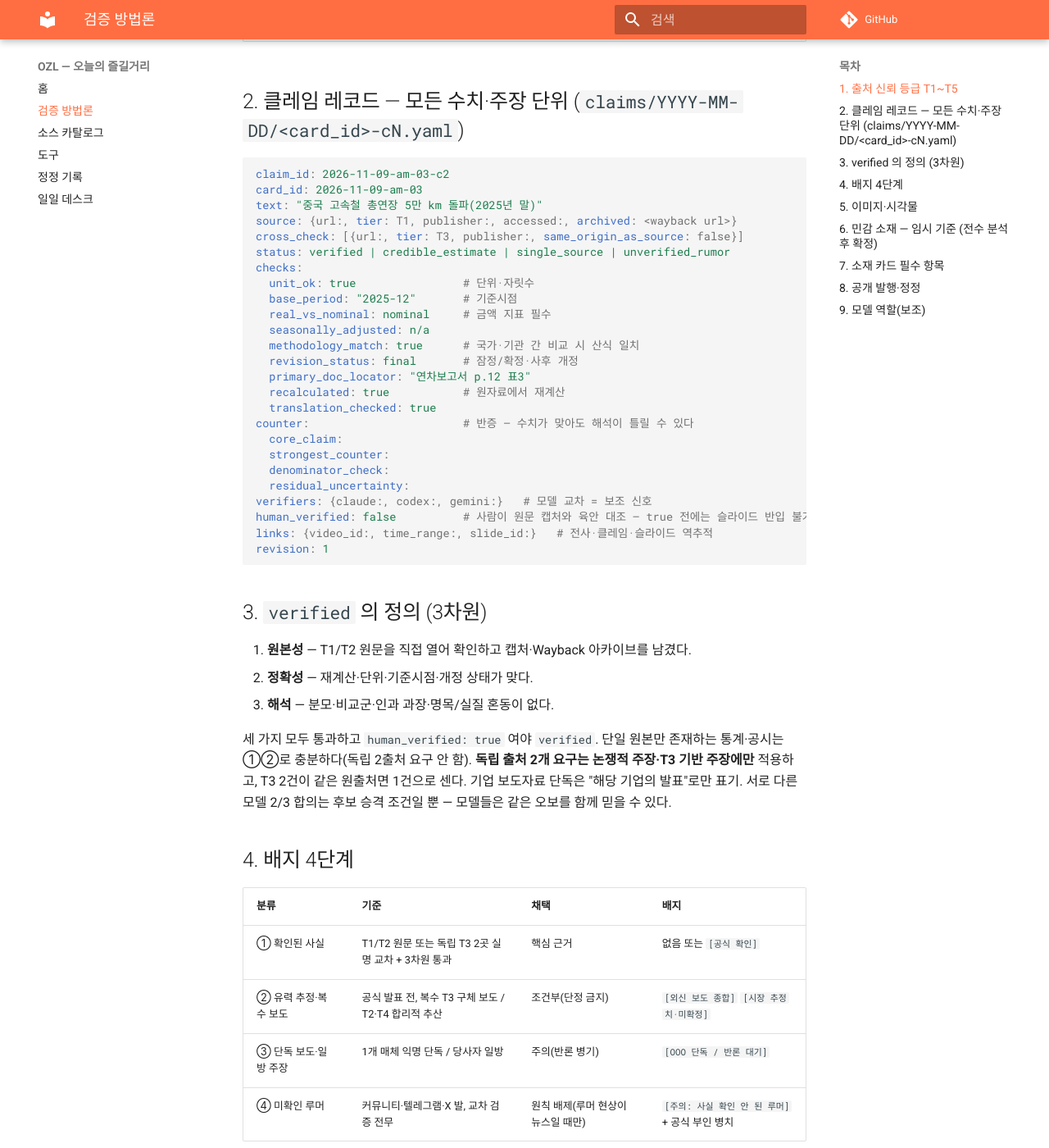
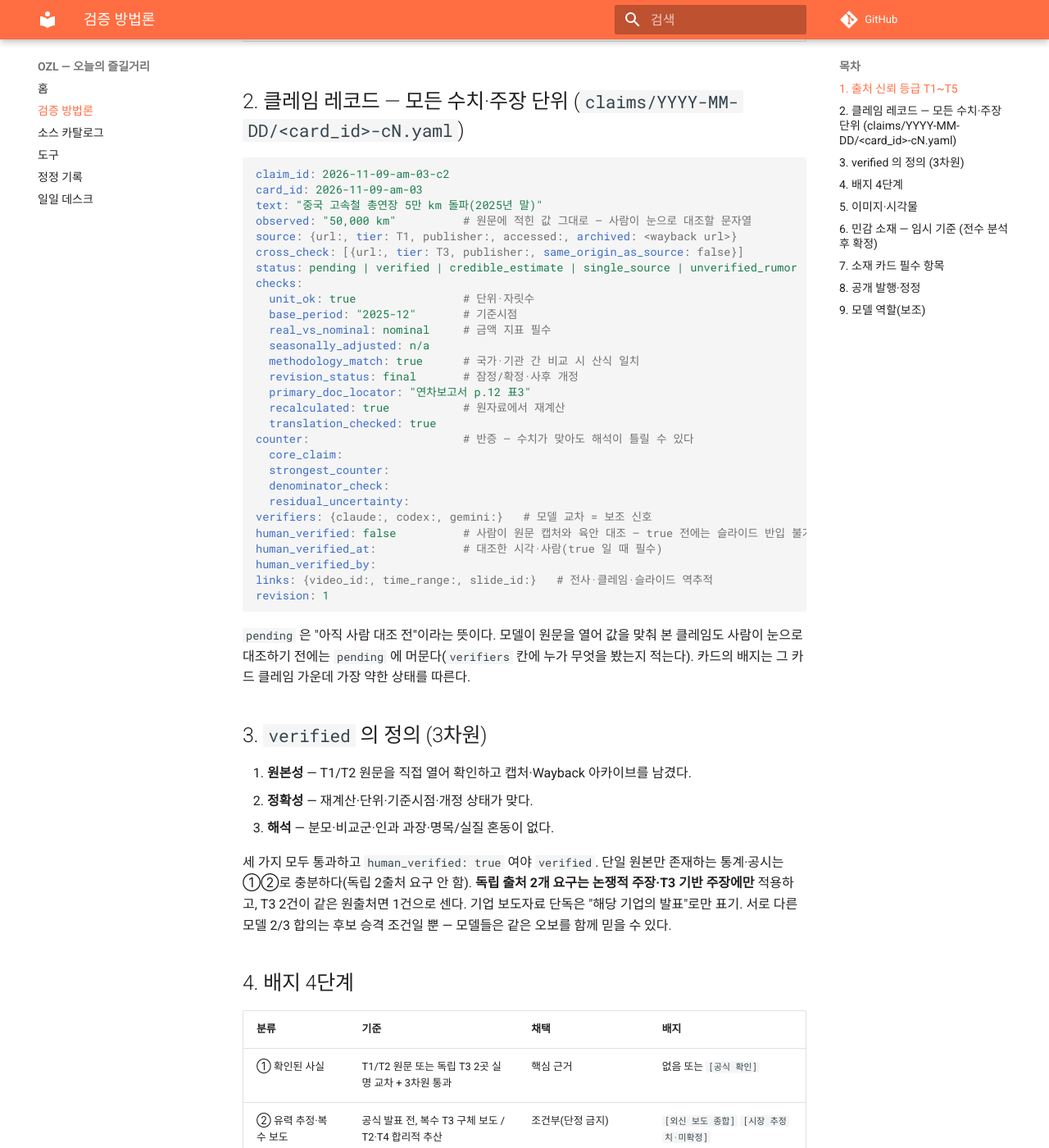
Before and after one commit to johyunbin/ozl, an MkDocs documentation site: the page built from docs/methodology.md, in a window 1280 px wide and 1400 px high, scrolled down 811 px. Shown: the whole window at 82% size. Built offline with MkDocs 1.6.1 and Material for MkDocs 9.7.7, drawn with Linux system fonts in a browser that asks for light colours; comment, search, counter and statistics services are not loaded; some of the changed text lies outside the part shown.

Commit message:
일일 데스크 2026-11-10 아침 — 첫 보고서(카드 6장 · 검증·승인 대기) + 방법론 보강
- daily/2026/11/2026-11-10_am.md: 발행본. 피드 46곳·사건 묶음 1,156개에서 카드 6장. 발행 승인 전이라 번호·분야·계기·상태만 싣는다
- docs/methodology.md: 클레임 상태 pending·원문 표기(observed)·사람 대조 기록 칸, 보고서 두 벌(전체본 비공개·발행본 공개) 규칙
- docs/index.md: 일일 데스크 링크

Co-Authored-By: Claude Fable 5.2 <noreply@anthropic.com>
(cherry picked from commit 162a73e822f523b9f281a3f333b6a248bd434b00)

````diff
--- a/docs/methodology.md
+++ b/docs/methodology.md
@@ -18,9 +18,10 @@ OZL의 모든 소재 카드와 슬라이드는 이 문서의 규칙을 따른다
 claim_id: 2026-11-09-am-03-c2
 card_id: 2026-11-09-am-03
 text: "중국 고속철 총연장 5만 km 돌파(2025년 말)"
+observed: "50,000 km"          # 원문에 적힌 값 그대로 — 사람이 눈으로 대조할 문자열
 source: {url:, tier: T1, publisher:, accessed:, archived: <wayback url>}
 cross_check: [{url:, tier: T3, publisher:, same_origin_as_source: false}]
-status: verified | credible_estimate | single_source | unverified_rumor
+status: pending | verified | credible_estimate | single_source | unverified_rumor
 checks:
   unit_ok: true                # 단위·자릿수
   base_period: "2025-12"       # 기준시점
@@ -38,9 +39,13 @@ counter:                       # 반증 — 수치가 맞아도 해석이 틀릴
   residual_uncertainty:
 verifiers: {claude:, codex:, gemini:}   # 모델 교차 = 보조 신호
 human_verified: false          # 사람이 원문 캡처와 육안 대조 — true 전에는 슬라이드 반입 불가
+human_verified_at:             # 대조한 시각·사람(true 일 때 필수)
+human_verified_by:
 links: {video_id:, time_range:, slide_id:}   # 전사·클레임·슬라이드 역추적
 revision: 1
 ```
+
+`pending` 은 "아직 사람 대조 전"이라는 뜻이다. 모델이 원문을 열어 값을 맞춰 본 클레임도 사람이 눈으로 대조하기 전에는 `pending` 에 머문다(`verifiers` 칸에 누가 무엇을 봤는지 적는다). 카드의 배지는 그 카드 클레임 가운데 가장 약한 상태를 따른다.
 
 ## 3. `verified` 의 정의 (3차원)
 
@@ -77,6 +82,8 @@ revision: 1
 ## 8. 공개 발행·정정
 
 - 공개(Pages)에는 배지 ①②이고 발행 승인된 카드만. `pending`·③④는 비공개 뷰에만.
+- 그래서 보고서는 두 벌이다. **전체본**(모든 카드 · 비공개)과 **발행본**(`daily/` · 공개). 발행본은 승인된 카드만 전문을 싣고, 나머지는 카드 번호·분야·계기·상태만 남긴다. 검증이 끝나 승인되면 같은 번호 자리에 전문이 들어간다.
+- 발행 승인은 사람이 한다. 순서: 검증 시트에서 클레임마다 원문 표기와 원문을 눈으로 대조 → `human_verified` → 배지 ① → 발행 승인. 예약 루틴과 모델은 `human_verified` 도 발행 승인도 스스로 올리지 않는다.
 - 발행 직전 재확인(링크 생존·수치 재대조). 오류 발견 시 `docs/corrections.md`에 정정·철회 기록 — 원문은 지우지 않고 취소선 + 정정문.
 - 전사 전문·추출 프레임·원시 메타는 어떤 형태로도 공개하지 않는다(집계만).
 
````
Also changed, not shown: daily/2026/11/2026-11-10_am.md (added, +25 -0 lines), docs/index.md (+2 -2 lines).
